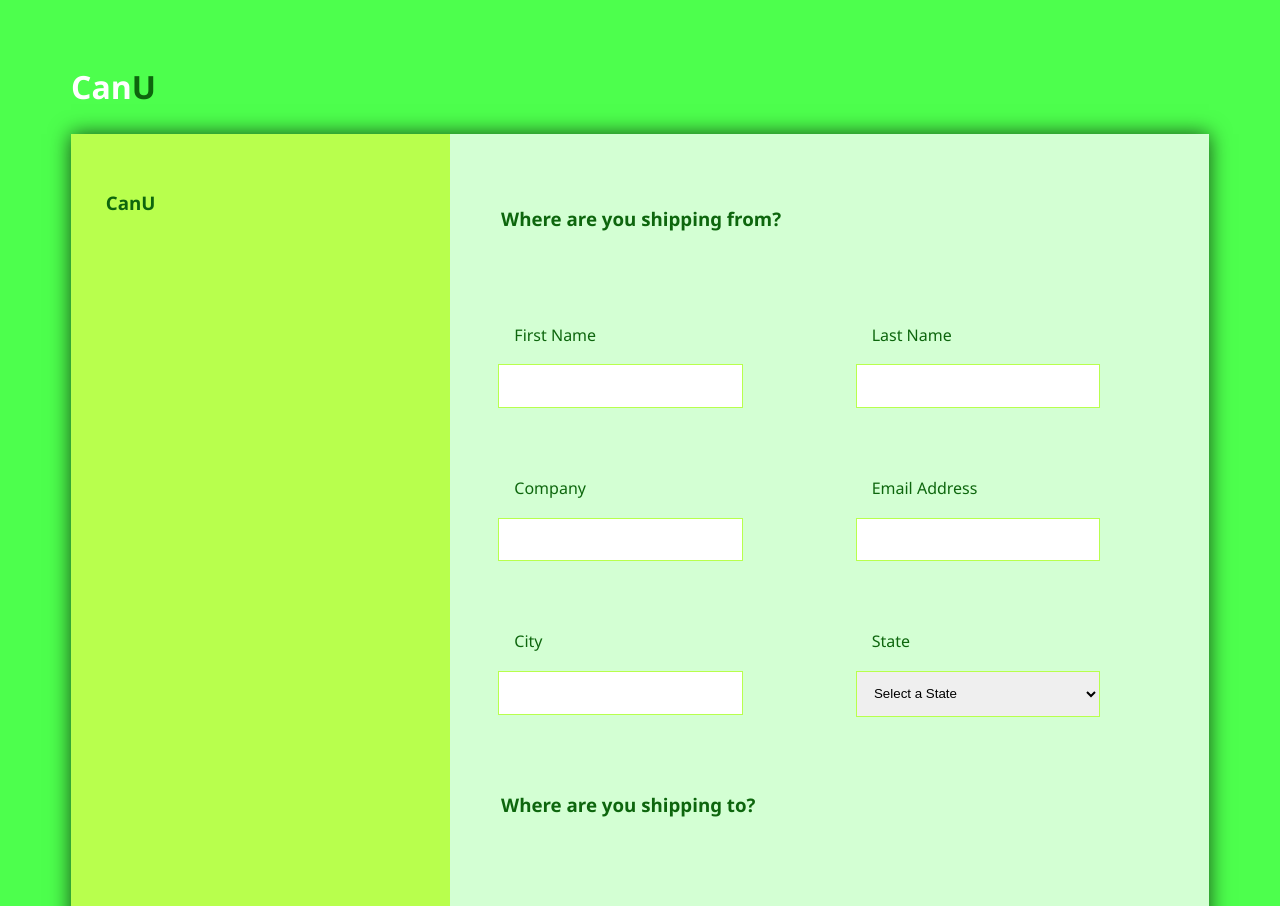
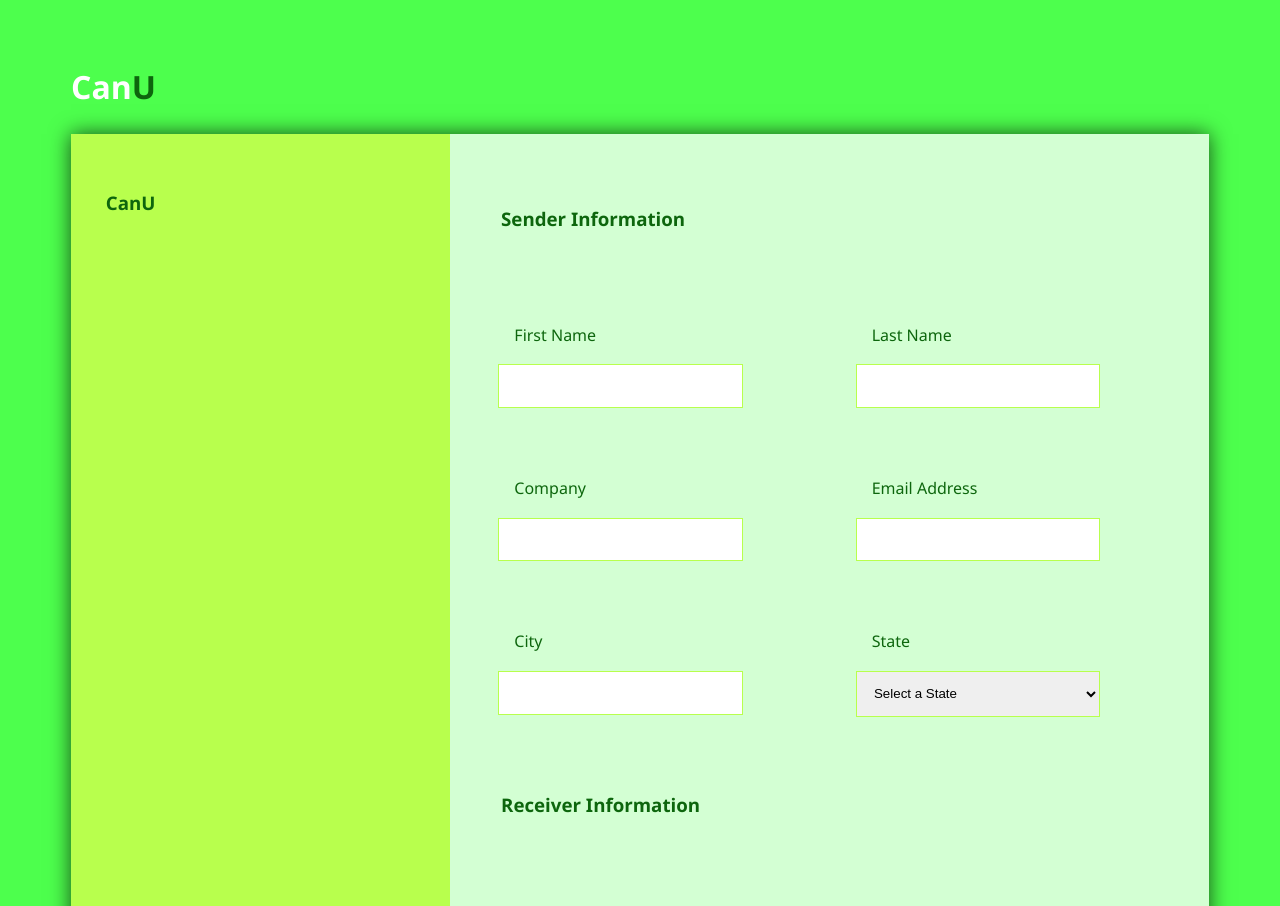
Before and after one commit to TLJessop/CanU-fb, a Node server app: page / in a window 1280 px wide. Shown: the top 906 px of the page. Run offline with Node 20, Linux system fonts and the light colour scheme; some libraries are stand-ins or nearby versions.

Commit message:
changed form sec titles

```diff
--- a/views/index.handlebars
+++ b/views/index.handlebars
@@ -23,7 +23,7 @@
 
             <div class="shippingInfo">
                 <form id="shipInfo" class="shipForm" method="POST" action="/send">
-                    <h3>Where are you shipping from?</h3>
+                    <h3>Sender Information</h3>
                     <br>
                     <p>
                         <label for="firstNameS">First Name</label>
@@ -105,7 +105,7 @@
                           </select>
                     </p>
 
-                    <h3>Where are you shipping to?</h3>
+                    <h3>Receiver Information</h3>
 
                     <br>
 
```
